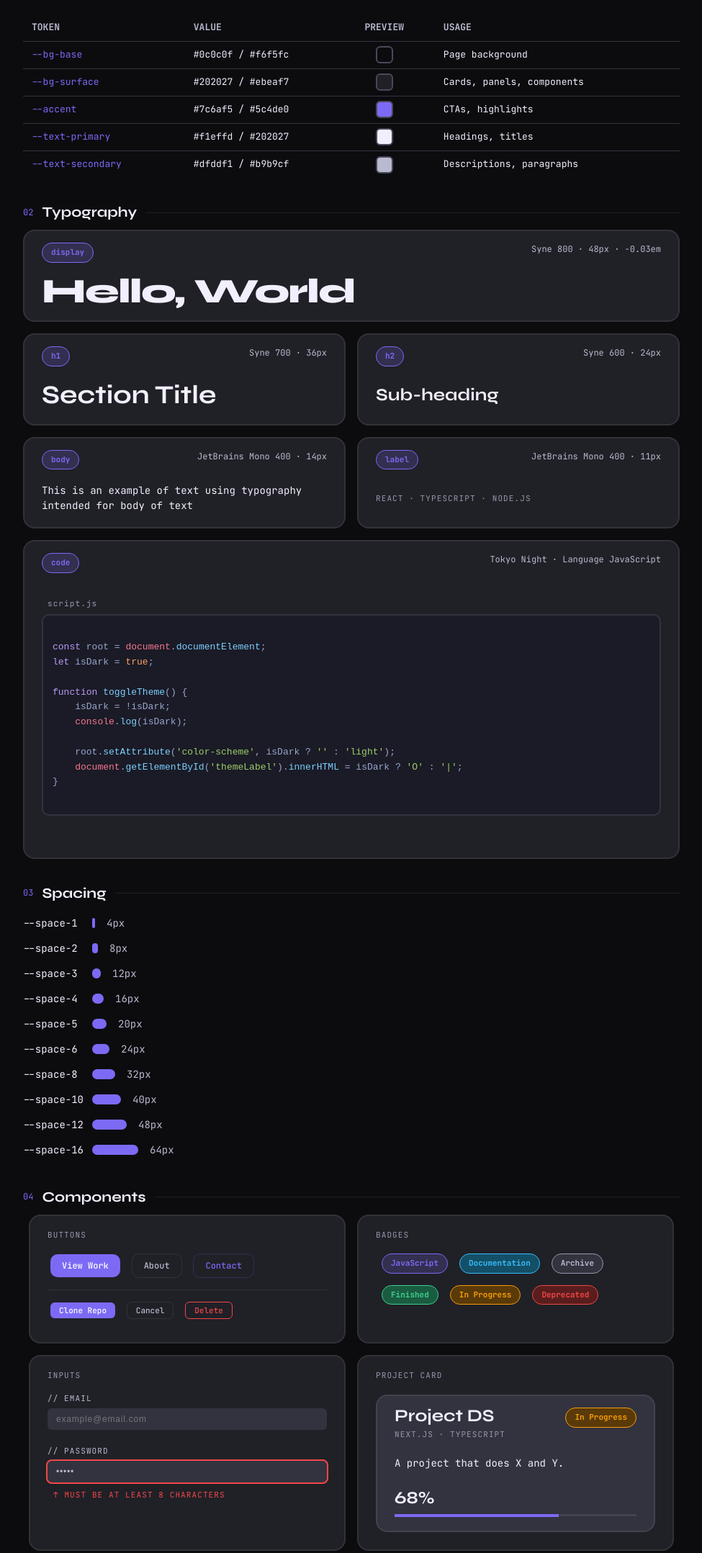
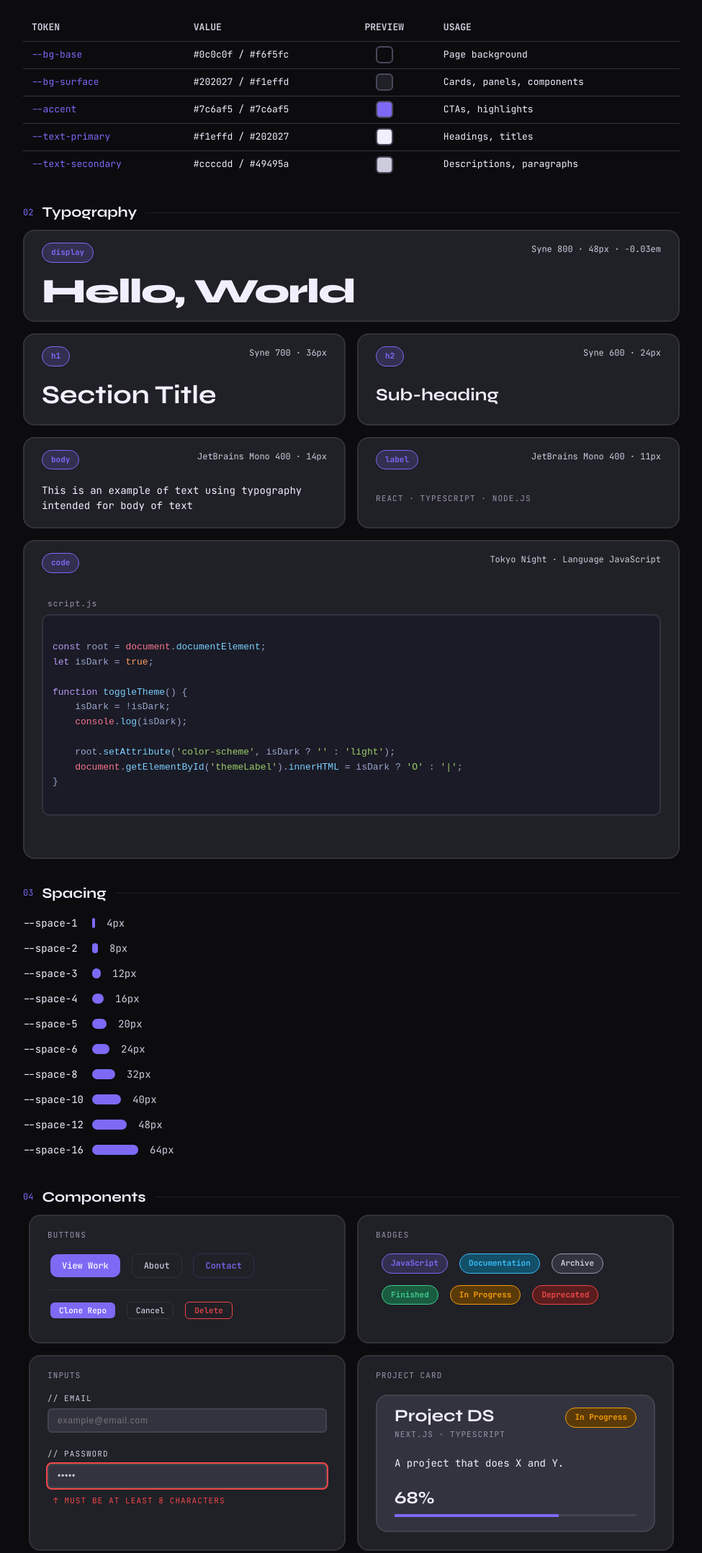
Before and after one commit to tarcies/design-system, a plain HTML site: page index.html in a window 1280 px wide. Shown: the part 466-2623 px from the top of the page at 72% size, without its empty margins (152-1127 px from the left). Drawn offline with nearby package versions, Linux system fonts and the light colour scheme.

Commit message:
fix: correct colour token table and adjust input field design

```diff
--- a/index.html
+++ b/index.html
@@ -132,13 +132,13 @@
                 </tr>
                 <tr>
                   <td>--bg-surface</td>
-                  <td>#202027 / #ebeaf7</td>
+                  <td>#202027 / #f1effd</td>
                   <td><div class="token-bg-surface"></div></td>
                   <td>Cards, panels, components</td>
                 </tr>
                 <tr>
                   <td>--accent</td>
-                  <td>#7c6af5 / #5c4de0</td>
+                  <td>#7c6af5 / #7c6af5</td>
                   <td><div class="token-accent"></div></td>
                   <td>CTAs, highlights</td>
                 </tr>
@@ -150,7 +150,7 @@
                 </tr>
                 <tr>
                   <td>--text-secondary</td>
-                  <td>#dfddf1 / #b9b9cf</td>
+                  <td>#ccccdd / #49495a</td>
                   <td><div class="token-text-secondary"></div></td>
                   <td>Descriptions, paragraphs</td>
                 </tr>
@@ -325,11 +325,11 @@ function toggleTheme() {
               <span class="label">inputs</span>
               <div class="input-group">
                 <label for="email" class="label input-label">// email</label>
-                <input type="email" id="email" class="input" placeholder="example@email.com">
+                <input type="email" id="email" class="input" style="background-color: var(--bg-elevated)" placeholder="example@email.com">
               </div>
               <div class="input-group">
                 <label for="pass" class="label input-label">// password</label>
-                <input type="password" id="pass" class="input input-error" value="short">
+                <input type="password" id="pass" class="input input-error" style="background-color: var(--bg-elevated)" value="short">
                 <span class="label input-error-msg">↑ must be at least 8 characters</span>
               </div>
             </div>
--- a/style.css
+++ b/style.css
@@ -15,7 +15,7 @@
     --purple-200: #a498f3;
     --purple-300: #9c8ef7;
     --purple-400: #9282f5;
-    --purple-500: #7c6af5; /* Accent 7c6af5 */
+    --purple-500: #7c6af5; /* Accent */
     --purple-600: #6f5de7;
     --purple-700: #5c4de0;
     --purple-800: #3c2ba9;
@@ -25,7 +25,7 @@
     --gray-50:  #f6f5fc;
     --gray-100: #f1effd;
     --gray-200: #e8e7f7;
-    --gray-300: #b9b9cf;
+    --gray-300: #ccccdd;
     --gray-400: #9896ad;
     --gray-500: #605e72;
     --gray-600: #49495a;
@@ -125,6 +125,7 @@
     --border: rgb(from var(--black) r g b / 0.08);
     --border-hover: rgb(from var(--black) r g b / 0.16);
 
+    /* --accent: var(--purple-700); */
     --accent-hover: var(--purple-800);
     --accent-dim: var(--purple-100);
 
@@ -606,11 +607,6 @@ body {
     gap: var(--space-2);
 }
 
-/* Add when necessary
-.input-group:last-child {
-    margin-bottom: 0;
-} */
-
 .input-group label, .input-group input {
     display: block;
 }
@@ -627,7 +623,8 @@ body {
     font-weight: 500;
     letter-spacing: 0.8px;
     color: var(--text-secondary);
-    background-color: var(--bg-elevated);
+    background-color: var(--bg-surface);
+    border: 2px solid var(--border);
     border-radius: var(--radius-sm);
 }
 
```
